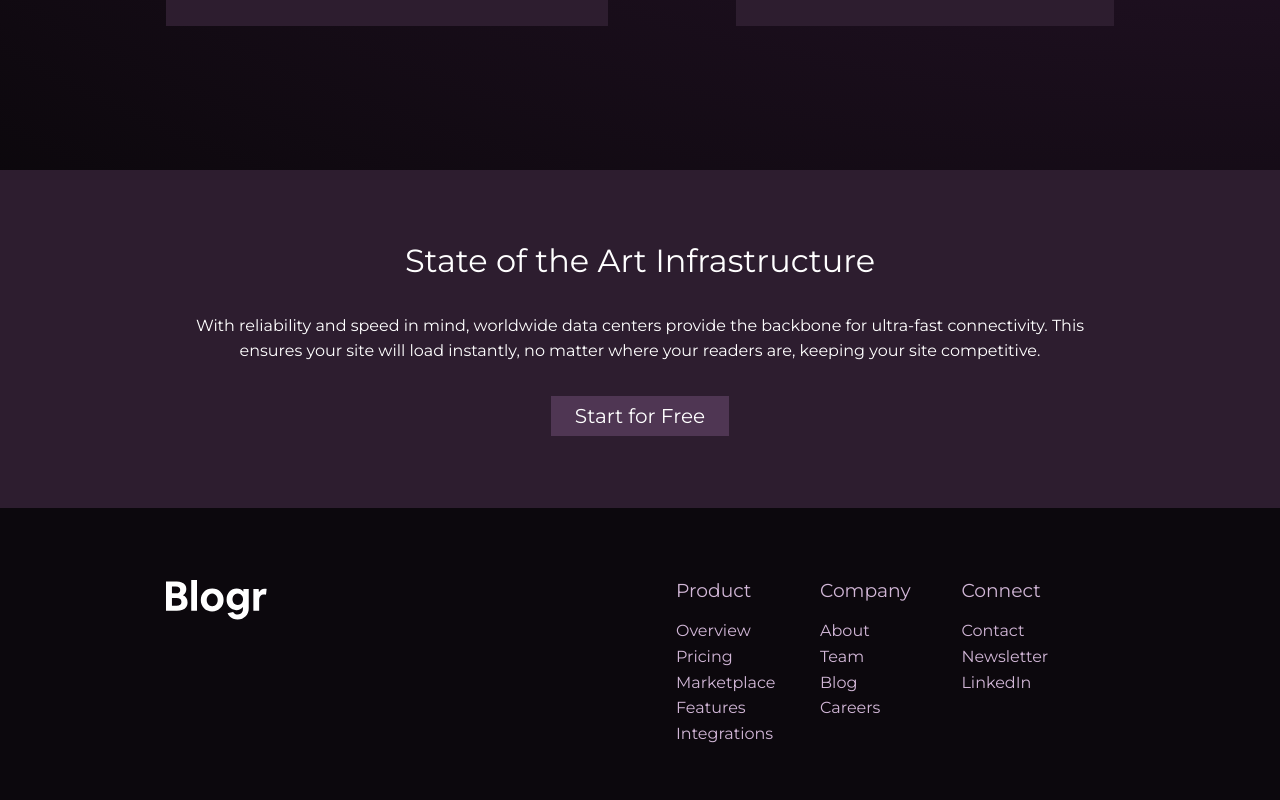
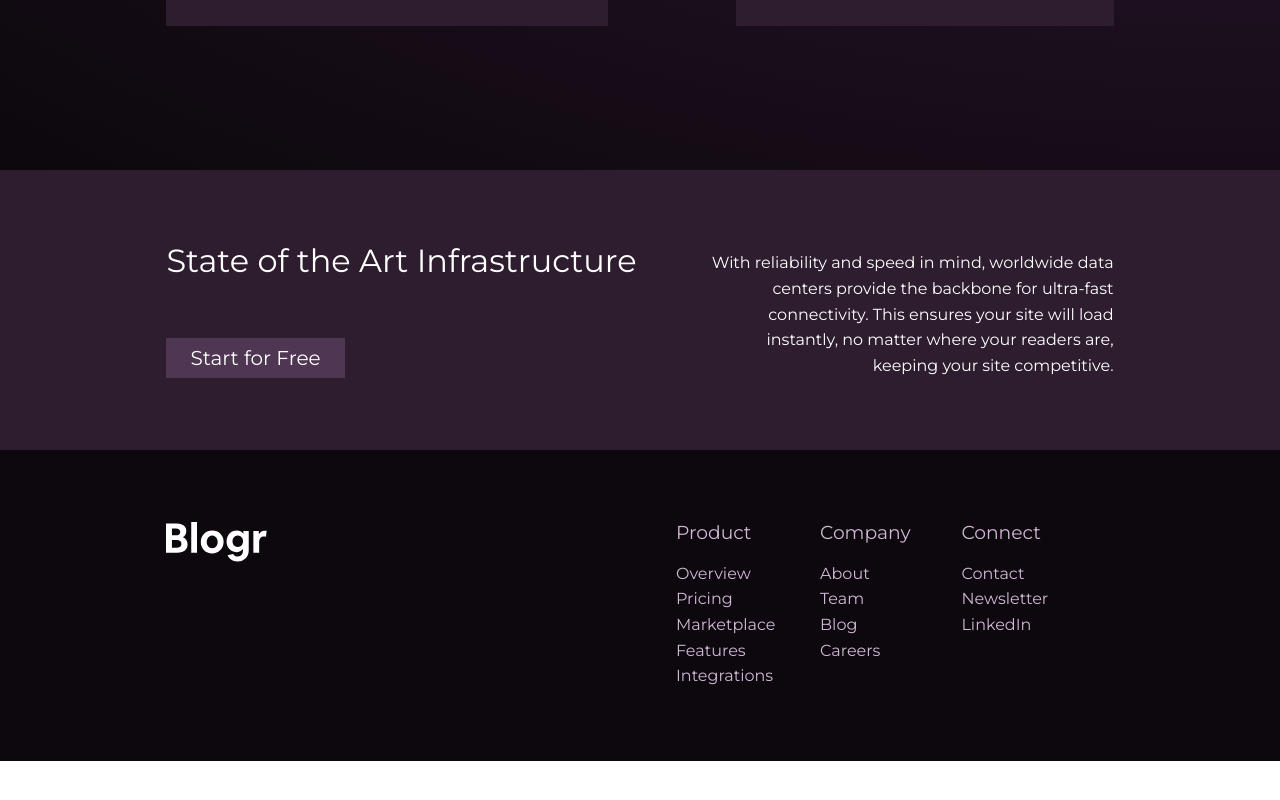
Before and after one commit to c0dehamster/blogr-landing-page-redesign, a SvelteKit app: page / in a window 1280 px wide. Shown: the part 1891-2691 px from the top of the page. After the commit the page ends 2652 px from the top, so only its background shows below. Built offline with nearby package versions, Linux system fonts and the light colour scheme.

Commit message:
Style the CTA on medium and large screens

```diff
--- a/src/routes/CallToAction.svelte
+++ b/src/routes/CallToAction.svelte
@@ -36,6 +36,7 @@
 	}
 
 	.call-to-action__description {
+		max-width: 36rem;
 		grid-area: description;
 
 		color: var(--color-neutral-100);
@@ -46,4 +47,33 @@
 
 		padding-inline: 1.5rem;
 	}
+
+	@media screen and (min-width: 72rem) {
+		.call-to-action {
+			grid-template-areas:
+				"heading description"
+				"button description";
+			row-gap: 0;
+			column-gap: 4rem;
+		}
+
+		.call-to-action__heading {
+			align-self: baseline;
+			justify-self: baseline;
+
+			text-align: start;
+		}
+
+		.button {
+			align-self: flex-end;
+			justify-self: start;
+		}
+
+		.call-to-action__description {
+			justify-self: end;
+			height: 100%;
+			padding-block-start: 0.5rem;
+			text-align: end;
+		}
+	}
 </style>
```
